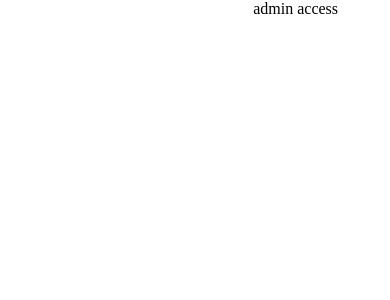
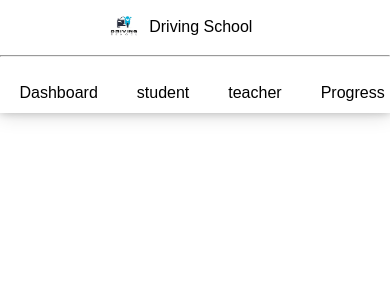
Before and after one commit to Paradva-Niraj/drivingschool-app, a React (Vite) app in the folder drivingschool-app/: page /dashboard in a window 390 px wide. Shown: the top 300 px of the page. Built offline with nearby package versions, Linux system fonts and the light colour scheme; a web font is replaced by a local one.

Commit message:
admin Navbar Responsive Design

```diff
--- a/drivingschool-app/src/components/Adminnav.jsx
+++ b/drivingschool-app/src/components/Adminnav.jsx
@@ -10,10 +10,21 @@ function Adminnav() {
         </div>
         <hr />
         <div className="nav-links">
-            Dashboard<br />
-            student <br />
-            teacher <br />
-            Progress
+            <div>
+                Dashboard
+            </div>
+            <div>
+                student
+            </div>
+            <div>
+                teacher
+            </div>
+            <div>
+                Progress
+            </div>
+            <div>
+                request
+            </div>
         </div>
     </>);
 }
--- a/drivingschool-app/src/pages/Dashboard.jsx
+++ b/drivingschool-app/src/pages/Dashboard.jsx
@@ -9,7 +9,12 @@ function Dashboard() {
                 <Adminnav />
             </div>
             <div className='information'>
-                admin access
+                <div className='title'>
+                    Driving School Management System - admin
+                </div>
+                <div>
+
+                </div>
             </div>
         </div>
     );
--- a/drivingschool-app/src/style/Dashboard.css
+++ b/drivingschool-app/src/style/Dashboard.css
@@ -8,7 +8,7 @@
   font-weight: 300;
   font-style: normal;
   /* background-color: aqua; */
-  width: 27vh;
+  width: 15vw;
   height: 100vh;
   position: fixed;
   box-shadow: 0 0px 8px 0 rgba(0, 0, 0, 0.2), 0 0px 20px 0 rgba(0, 0, 0, 0.19);
@@ -29,7 +29,8 @@
 .nav-links{
   display: flex;
   margin-top: 2vh;
-  justify-content:center;
+  flex-direction: column;
+  justify-content:space-around;
   align-items: center;
   list-style: none;
   width: 100%;
@@ -37,12 +38,50 @@
 }
 
 .information {
-  height: 200vh;
-  margin-left: 30vh;
+  margin-left: 16vw;
+  background-color: aqua;
 }
 
-@media (max-width:479px) {
+.title{
+  font-size: 3vh;
+  font-weight: 600;
+  height: 6vh;
+  align-items: center;
+  display: flex;
+  justify-content: center;
+}
+
+@media screen and (max-width: 820px) {
+  .admin {
+    flex-direction: column;
+  }
+
+  .nav-links{
+    flex-direction: row;
+    overflow-x: scroll;
+    overflow-y: hidden;
+    height: 10vw;
+  }
+
+  .nav-links div{
+    margin-left: 5vw;
+    margin-right:5vw;
+  }
+
   .navbar {
+    position: relative;
+    height: auto;
+    width: 100vw;
+    flex-direction: row;
+  }
+
+  .information {
+    margin-left: 0;
+    width: auto;
+    /* padding: 2vh 4vw; */
+  }
+
+  .title {
     display: none;
   }
 }
```
